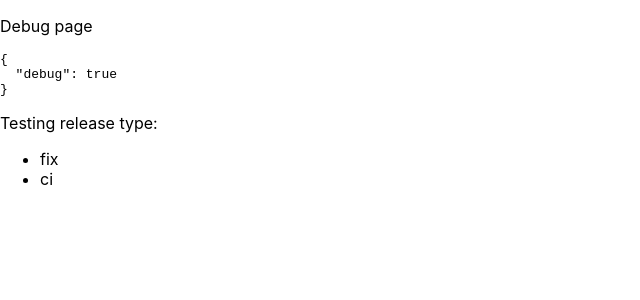
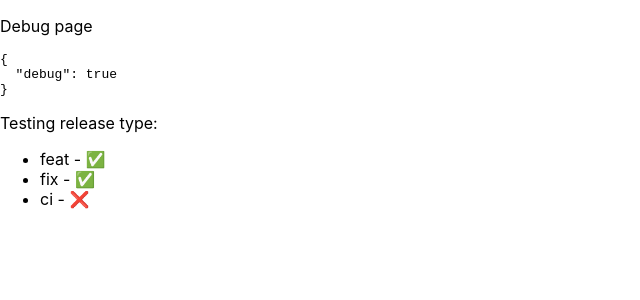
Before and after one commit to jdpnielsen/semantic-release, a Next.js app: page /debug in a window 1280 px wide. Shown: the top 300 px of the page, without its empty margins (0-640 px from the left). Built offline with nearby package versions, Linux system fonts and the light colour scheme.

Commit message:
feat: add checkmarks to test release type list

```diff
--- a/pages/debug.js
+++ b/pages/debug.js
@@ -5,8 +5,9 @@ export default function Debug() {
       <pre>{JSON.stringify({ debug: true }, null, 2)}</pre>
       <p>Testing release type:</p>
       <ul>
-        <li>fix</li>
-        <li>ci</li>
+        <li>feat - ✅</li>
+        <li>fix - ✅</li>
+        <li>ci - ❌</li>
       </ul>
     </div>
   )
```
